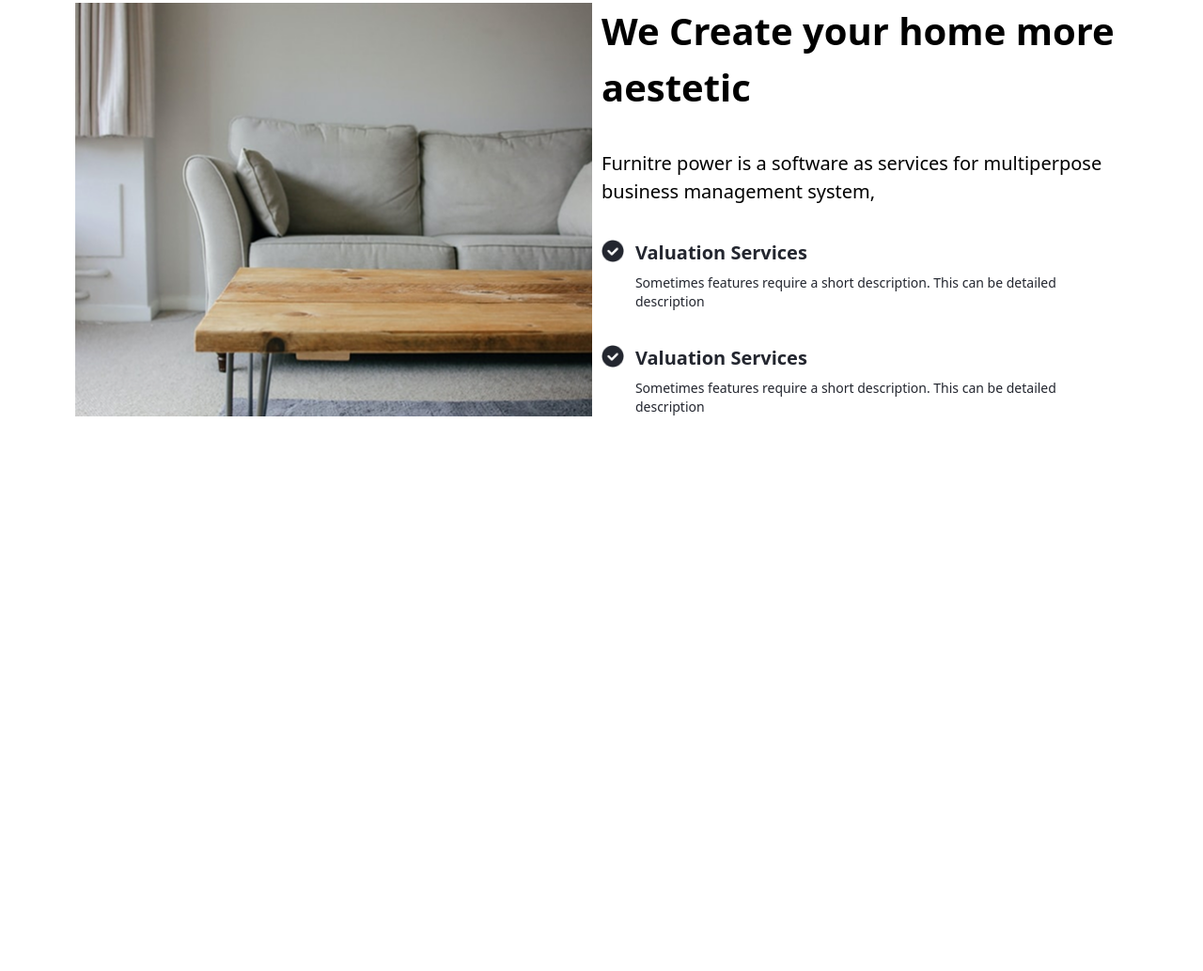
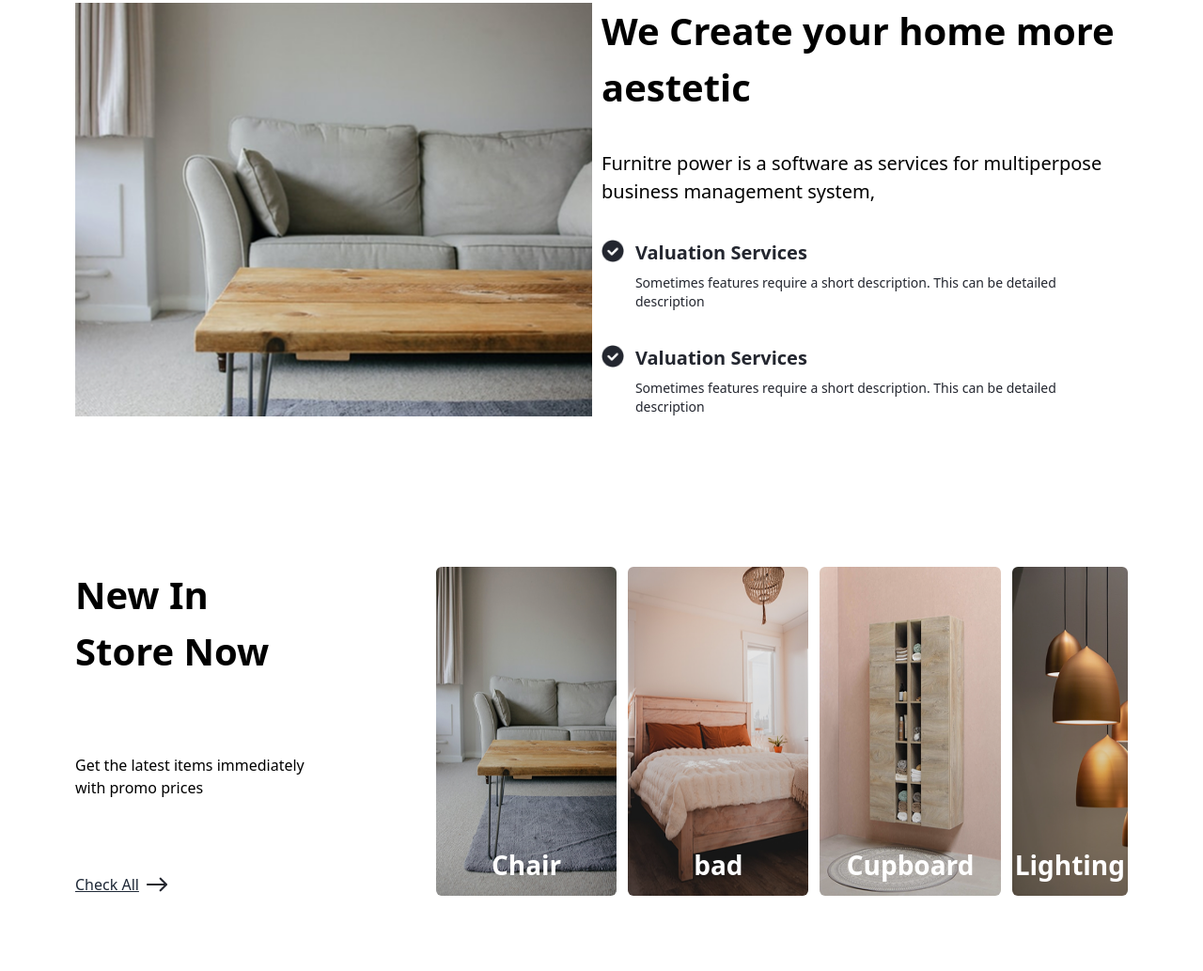
Before and after one commit to Mustafa-Alarify-GitHub/Project-WEB-furni-shop, a website: page src/view/index.html in a window 1280 px wide. Shown: the part 1007-2040 px from the top of the page at 94% size. Before the commit the page ends 1530 px from the top, so only its background shows below. Drawn offline with Linux system fonts and the light colour scheme.

Commit message:
feat: add new images and section for showcasing products in index.html

```diff
--- a/src/view/index.html
+++ b/src/view/index.html
@@ -42,6 +42,7 @@
 
         </div>
     </div>
+
     <!-- Grid -->
     <div class="w-full  bg-gradient-to-t from-white to-[#22211e]">
         <div
@@ -64,6 +65,7 @@
             </div>
         </div>
     </div>
+
     <!-- section Tow -->
     <div class="w-full p-10 tablet:p-20 flex flex-col-reverse gap-5 tablet:gap-0 tablet:flex-row justify-between">
         <div class="w-full tablet:w-1/2"> <img src="../../images/lui-peng-8NxTrV6i4WQ-unsplash 1.png" width="550"
@@ -98,6 +100,57 @@
             </div>
         </div>
     </div>
+
+    <!-- section Three -->
+    <div class="w-full p-10 tablet:p-20 flex flex-col tablet:flex-row">
+        <div class="flex flex-row tablet:flex-col tablet:gap-0 gap-5 justify-between items-start">
+            <h5 class="text-[24px] tablet:text-[40px] font-semibold">New In <br> Store Now</h5>
+            <p class="text-[14px] tablet:text-[16px] w-1/2 tablet:w-2/3">Get the latest items immediately with promo
+                prices</p>
+            <button
+                class="hidden gap-2 items-center text-[16px] underline font-medium tablet:flex text-gray-800 hover:text-black group transition-all duration-300">
+                Check All
+                <span class="transition-transform duration-300 group-hover:translate-x-1">
+                    <img src="../../images/Arrow 8.png" alt="arrow" />
+                </span>
+            </button>
+
+        </div>
+        <div class="flex flex-1 overscroll-y-scroll flex-row gap-3 h-[350px]">
+            <!-- Card 1 -->
+            <div class=" relative overflow-hidden rounded-md h-full">
+                <img src="../../images/lui-peng-8NxTrV6i4WQ-unsplash.png"
+                    class="h-full cursor-pointer hover:scale-105 transition-all duration-200" alt="img-1">
+                <h5 class="text-white font-semibold tablet:text-[28px] text-[18px] absolute right-1/2 translate-x-1/2 bottom-3 z-10">Chair
+                </h5>
+            </div>
+            <!-- Card 2 -->
+            <div class=" relative overflow-hidden rounded-md h-full">
+                <img src="../../images/erik-mclean-Ij9nIghkI6k-unsplash.png"
+                    class="h-full cursor-pointer hover:scale-105 transition-all duration-200" alt="img-1">
+                <h5 class="text-white font-semibold tablet:text-[28px] text-[18px] absolute right-1/2 translate-x-1/2 bottom-3 z-10">bad
+                </h5>
+            </div>
+            <!-- Card 3 -->
+            <div class=" relative overflow-hidden rounded-md h-full">
+                <img src="../../images/sanibell-bv-g01h0WtY22s-unsplash.png"
+                    class="h-full cursor-pointer hover:scale-105 transition-all duration-200" alt="img-1">
+                <h5 class="text-white font-semibold tablet:text-[28px] text-[18px] absolute right-1/2 translate-x-1/2 bottom-3 z-10">
+                    Cupboard
+                </h5>
+            </div>
+            <!-- Card 4 -->
+            <div class=" relative overflow-hidden rounded-md h-full">
+                <img src="../../images/jean-philippe-delberghe-Ry9WBo3qmoc-unsplash.png"
+                    class="h-full cursor-pointer hover:scale-105 transition-all duration-200" alt="img-1">
+                <h5 class="text-white font-semibold tablet:text-[28px] text-[18px] absolute right-1/2 translate-x-1/2 bottom-3 z-10">
+                    Lighting
+                </h5>
+            </div>
+        </div>
+    </div>
+
+
 </body>
 
 </html>
```
Also changed, not shown: images/Arrow 8.png (added), images/erik-mclean-Ij9nIghkI6k-unsplash.png (added), images/jean-philippe-delberghe-Ry9WBo3qmoc-unsplash.png (added), images/lui-peng-8NxTrV6i4WQ-unsplash.png (added), images/sanibell-bv-g01h0WtY22s-unsplash.png (added), src/output.css.
